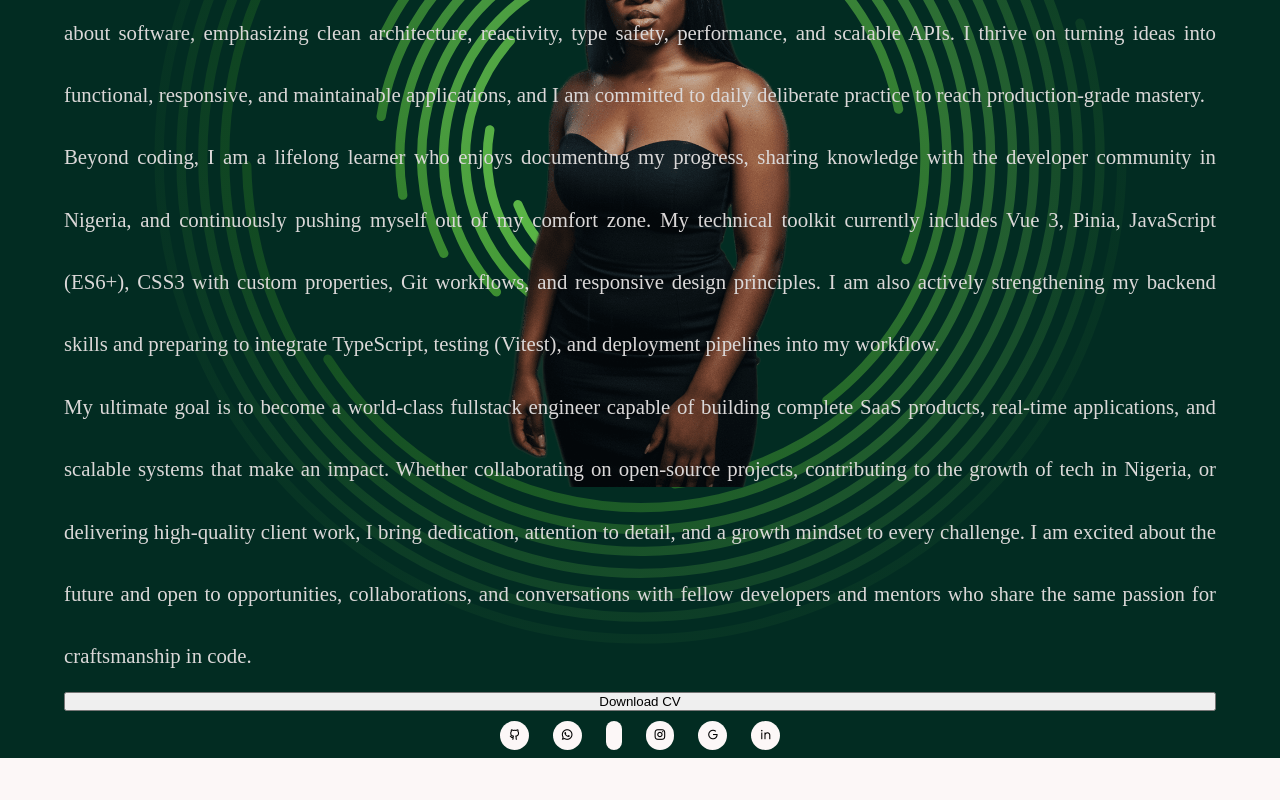
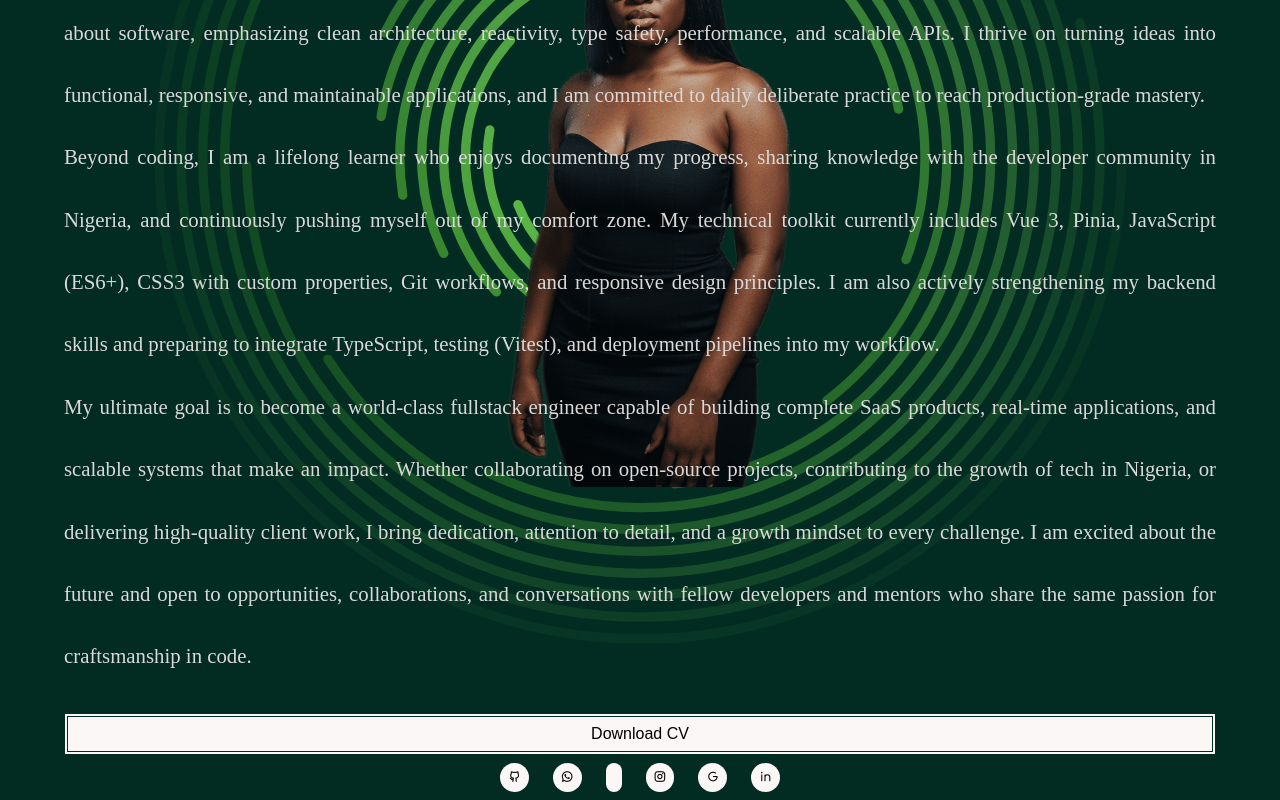
Before and after one commit to Lovethrech/my-main-portfolio, a Vue app: page /about in a window 1280 px wide. Shown: the part 514-1314 px from the top of the page. Before the commit the page ends 1272 px from the top, so only its background shows below. Built offline with nearby package versions, Linux system fonts and the light colour scheme; some icons are missing.

Commit message:
working on the footer components.

```diff
--- a/src/components/about/AboutCVBtn.vue
+++ b/src/components/about/AboutCVBtn.vue
@@ -13,6 +13,10 @@
     width: 100%;
 }
 .about-download-cv{
-
+    padding:1vh;
+    font-size: 2vh;
+    background-color: var(--bg-color);
+    color: var(--text-color);
+    border: 0.5vh double var(--general-components-bg-color);
 }
 </style>
--- a/src/components/about/AboutMain.vue
+++ b/src/components/about/AboutMain.vue
@@ -8,6 +8,7 @@ import AboutCVBtn from './AboutCVBtn.vue';
     <section class="about-main">
         <AboutTitle/>
         <AboutDesc/>
+        <br/>
         <AboutCVBtn/>
     </section>
 </template>
```
